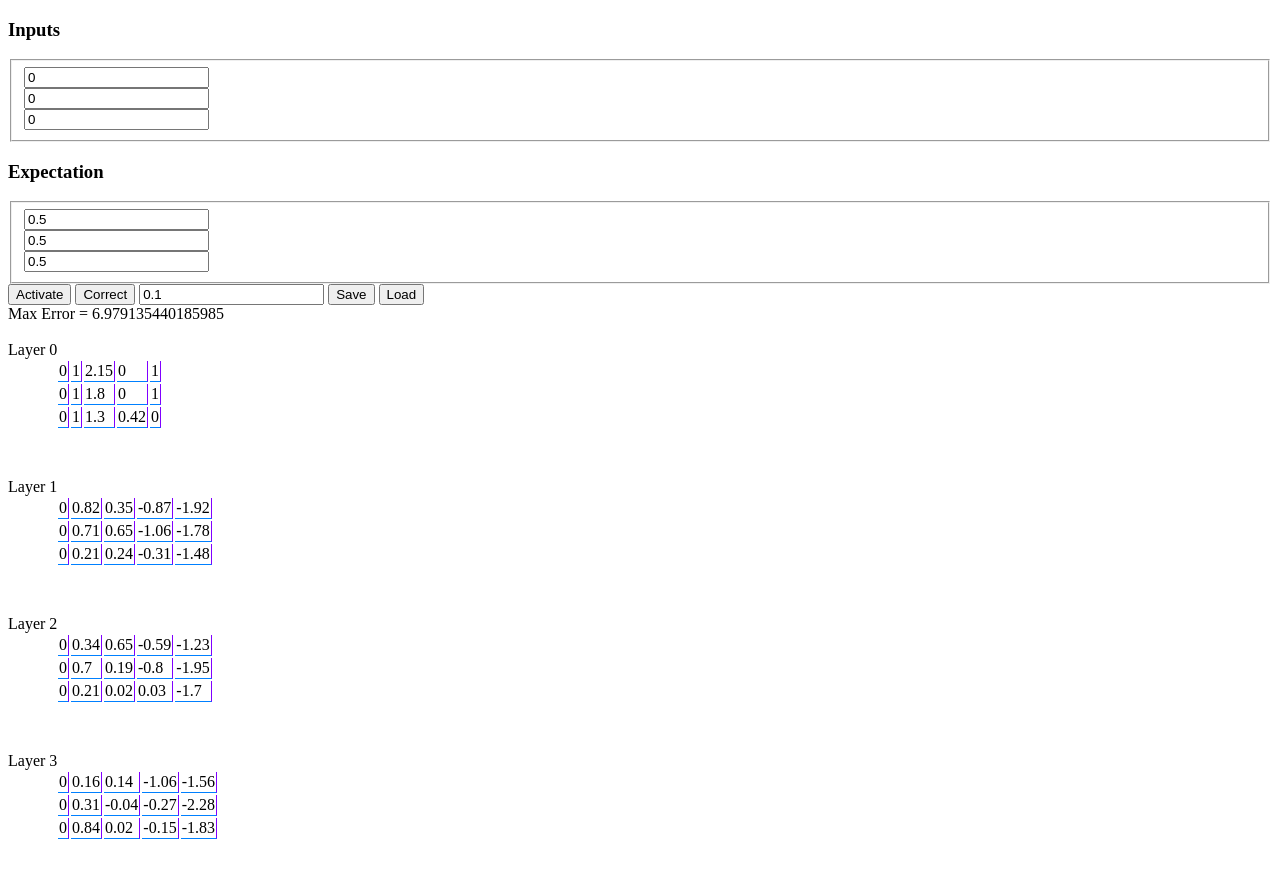
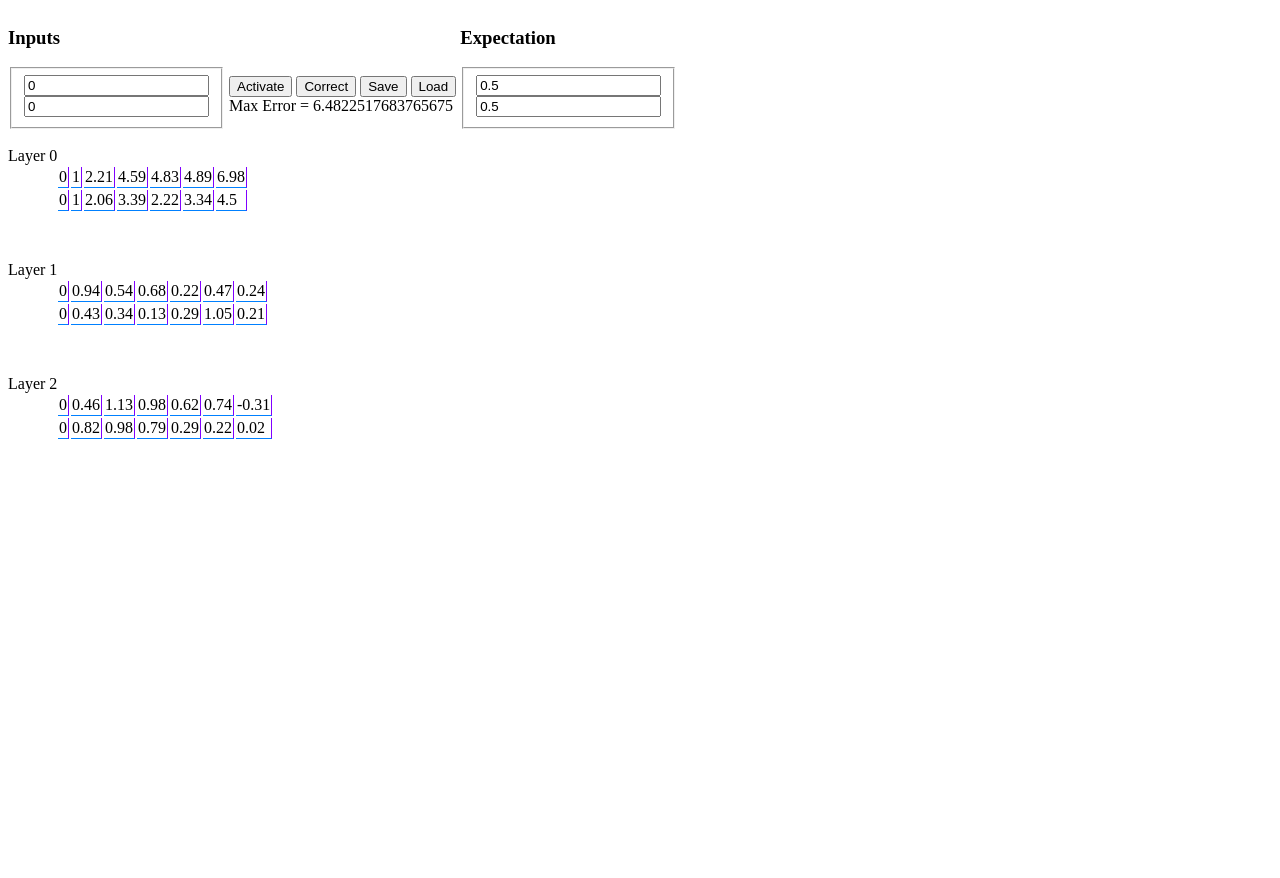
Before and after one commit to fingerskier/tensor-graph, a website: page index.html in a window 1280 px wide. Both pictures are taken after a click on the button "Correct". After the commit the page ends 800 px from the top, so only its background shows below. Drawn offline with Linux system fonts and the light colour scheme.

Commit message:
training refinements

```diff
--- a/index.html
+++ b/index.html
@@ -21,23 +21,32 @@
             border-right: 1px solid rgba(128,0,255,128);
             border-bottom: 1px solid rgba(0,128,255,128);
         }
+
+        div.fields {
+            display: inline-block;
+        }
     </style>
 </head>
 <body>
     <div id="main">
         <form id="inputter">
-            <h3>Inputs</h3>
-            <fieldset id="inputs"></fieldset>
-            <h3>Expectation</h3>
-            <fieldset id="expects"></fieldset>
-            <button onclick="return handle_activation(event)" type="button">Activate</button>
-            <button onclick="return handle_inputs(event)" type="button">Correct</button>
-            <input id="target_error" onchange="return handle_train(event)" step="0.01" type="number" value="0.5">
-            <button onclick="return handle_save(event)" type="button">Save</button>
-            <button onclick="return handle_load(event)" type="button">Load</button>
+            <div class="fields">
+                <h3>Inputs</h3>
+                <fieldset id="inputs"></fieldset>
+            </div>
+            <div class="fields">
+                <button onclick="return handle_activation(event)" type="button">Activate</button>
+                <button onclick="return handle_inputs(event)" type="button">Correct</button>
+                <button onclick="return handle_save(event)" type="button">Save</button>
+                <button onclick="return handle_load(event)" type="button">Load</button>
+                <div id="error"></div>
+            </div>
+            <div class="fields">
+                <h3>Expectation</h3>
+                <fieldset id="expects"></fieldset>
+            </div>
         </form>
 
-        <div id="error"></div>
         <br/>
         <div id="tensor"></div>
     </div>
--- a/index.js
+++ b/index.js
@@ -1,5 +1,12 @@
-let dim = {X:5, Y:3, Z:4}
+let dim = {X:7, Y:2}
 let T = new Tensor({dimension:dim})
+
+training_data = [
+    [ [0,0],[0,0] ],
+    [ [0,1],[1,1] ],
+    [ [1,0],[1,1] ],
+    [ [1,1],[0,0] ]
+]
 
 window.onload = function() {
     // draw inputs
@@ -40,7 +47,6 @@ window.onload = function() {
 function draw_tensor() {
     let errorer = document.getElementById('error')
     let main = document.getElementById('main')
-    let target_error = document.getElementById('target_error')
     let tensor = document.getElementById('tensor')
 
     tensor.outerHTML = ""
@@ -76,8 +82,6 @@ function draw_tensor() {
     main.appendChild(tensor)
 
     errorer.textContent = `Max Error = ${T.maxError}`
-
-    target_error.setAttribute('value', T.threshold)
 }
 
 function handle_activation(event) {
@@ -129,12 +133,14 @@ function handle_save(event) {
     window.localStorage.setItem('tensor', T._state)
 }
 
-function handle_train(event) {
-    let value = +event.target.value
 
-    if (value < 0.01) value = 0.01
+function train(threshold=0.25) {
+    do {
+        for (let X of training_data) {
+            T.input = X[0]
+            T.expected = X[1]
+        }
+    } while (T.maxError > threshold)
 
-    if (value > 1) value = 1
-
-    while (T.maxError > value) handle_inputs()
+    draw_tensor()
 }
--- a/tensor.js
+++ b/tensor.js
@@ -10,11 +10,17 @@ function TRELU(X) {
     return Math.min(Math.max(0, X), 1)
 }
 
+/*
+    X = number of layers, vector[0] is inputs, vector[N] is outputs
+    Y = number of inputs/outputs (same)
+    Z = depth, weights, auto-config
+*/
+
 class Tensor {
     constructor(config) {
 
         this.bias = 1
-        this.dimension = {X:3, Y:3, Z:4}
+        this.dimension = {X:3, Y:3}
         this._expected = [0.5, 0.5, 0.5]
         this.maxError = 0
         this.rate = 0.1
@@ -24,6 +30,8 @@ class Tensor {
         for (let thing in config) {
             this[thing] = config[thing]
         }
+
+        this.dimension.Z = this.dimension.Y + 1
 
         this.reset()
     }
@@ -47,7 +55,7 @@ class Tensor {
     set expected(arr) {
         this._expected = arr
 
-        this.correct()
+        this.train()
     }
 
     set input(arr) {
@@ -56,7 +64,7 @@ class Tensor {
         this.activate()
     }
 
-    layer(X) {
+    vector(X) {
         let result = []
 
         for (let Y=0; Y < this.dimension.Y; Y++) result.push(this.state(X, Y, 0))
@@ -65,7 +73,7 @@ class Tensor {
     }
 
     get output() {
-        return this.layer(this.dimension.X-1)
+        return this.vector(this.dimension.X-1)
     }
 
     reset() {
@@ -89,12 +97,7 @@ class Tensor {
         return this._state[index]
     }
 
-    train(new_threshold) {
-        this.threshold = new_threshold || this.threshold
-        while (this.maxError > this.threshold) this.correct()
-    }
-
-    correct() {
+    train() {
         let error = []
         let expectation = this._expected
 
@@ -111,16 +114,16 @@ class Tensor {
             for (let Y=0; Y < this.dimension.Y; Y++) {
                 for (let Z=1; Z < this.dimension.Z; Z++) {
                     let old_value = this.state(X,Y,Z)
-                    let diff = error[Y] * this.state(X-1, Y, 0) * this.rate
-                    let new_value = old_value+diff
+                    let diff = error[Y] * this.rate// * this.state(X-1, Y, 0)
+                    let new_value = old_value + diff
 
                     this.state(X,Y,Z,new_value)
                 }
             }
 
-            this.activate()
+            // this.activate()
 
-            expectation = this.layer(X)
+            expectation = this.vector(X)
         }
 
     }
```
Also changed, not shown: README.md.
